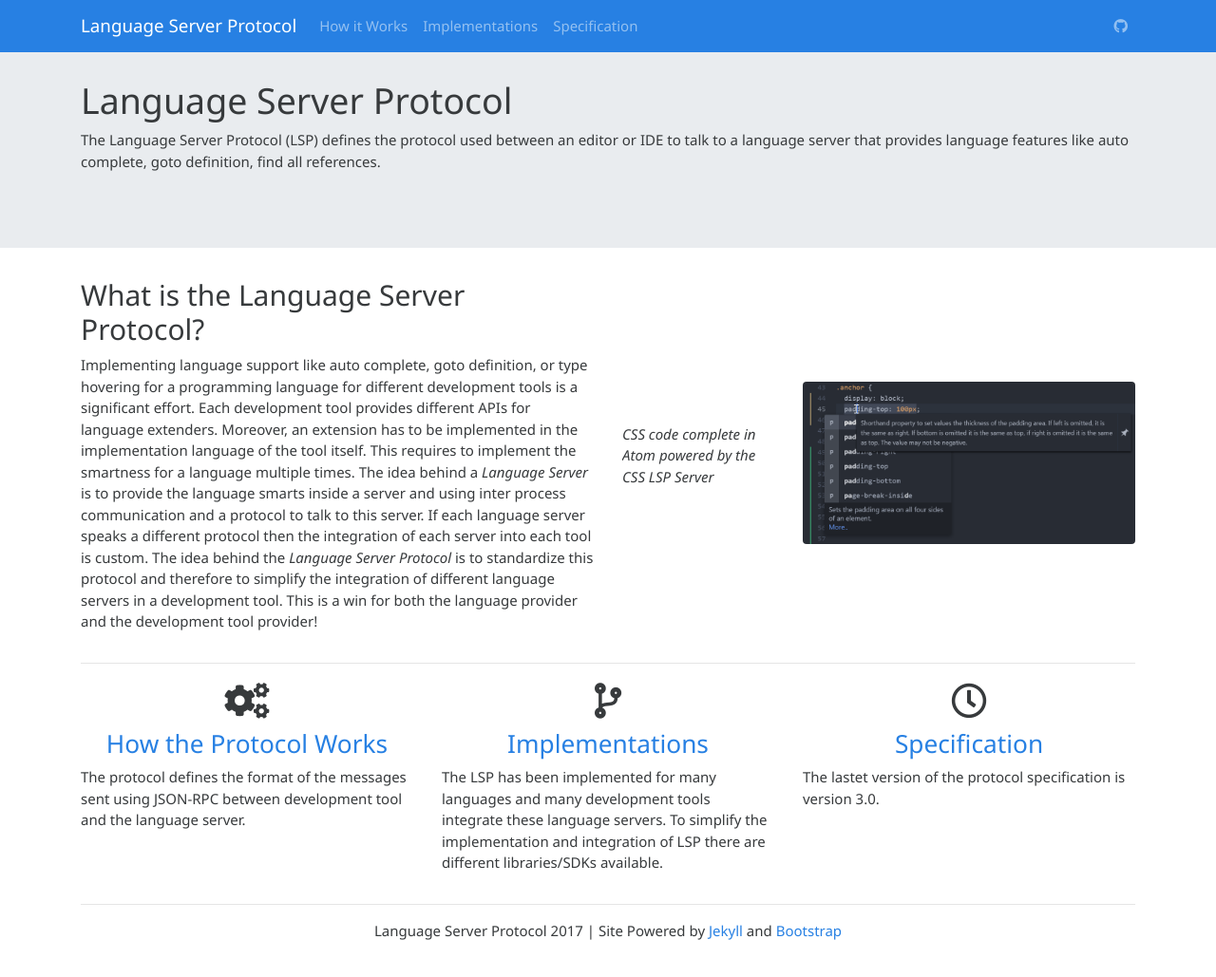
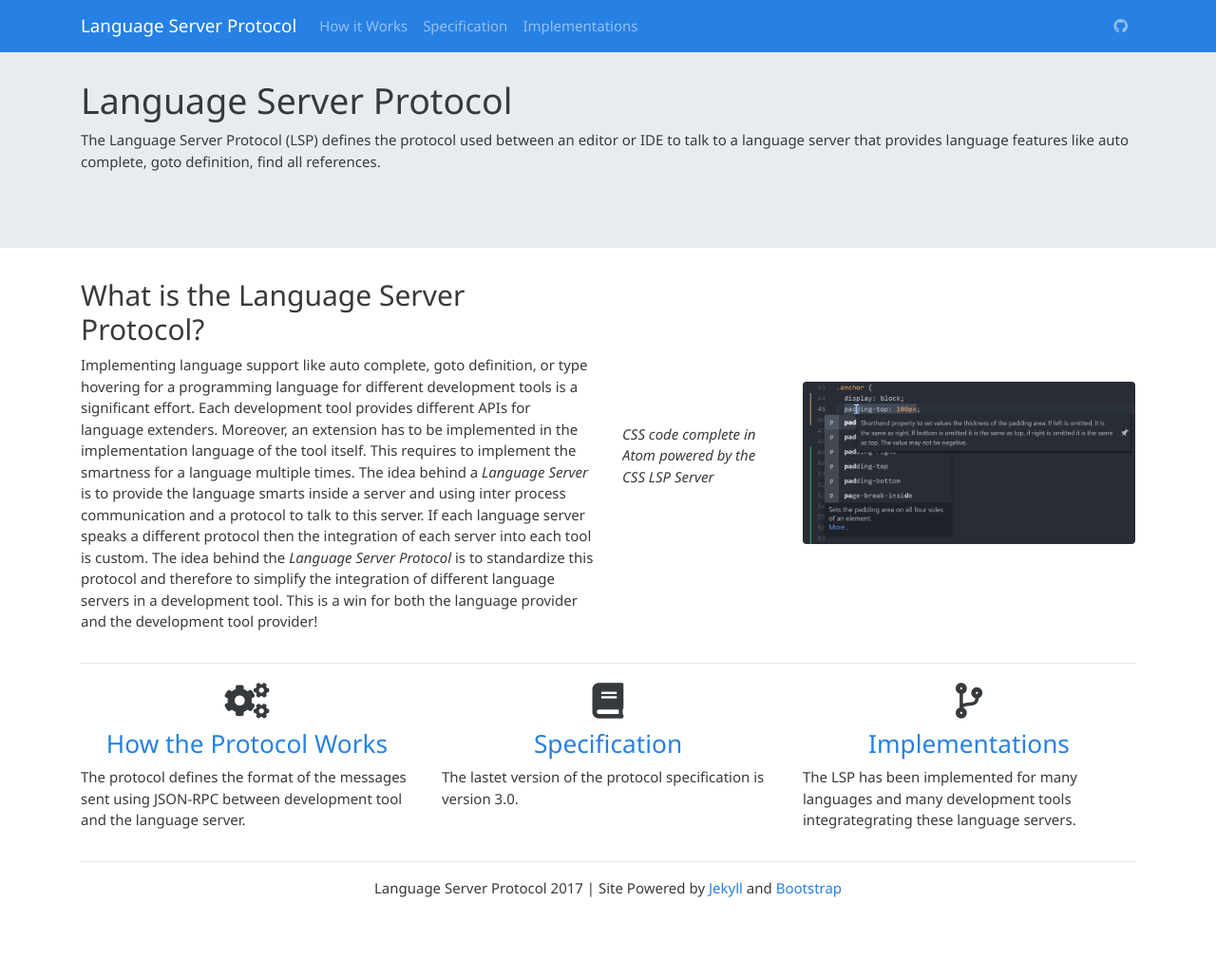
Before and after one commit to microsoft/language-server-protocol, a Jekyll site: the page built from index.html, in a window 1280 px wide and 1037 px high. Shown: the top 1029 px of the window at 95% size. Built offline with Jekyll 4.4.1, drawn with Linux system fonts in a browser that asks for light colours; nearby versions of some CDN libraries.

Commit message:
Some minor tweaks

```diff
--- a/_config.yml
+++ b/_config.yml
@@ -12,7 +12,7 @@ git_edit_address: https://github.com/Microsoft/language-server-protocol/blob/gh-
 markdown: kramdown
 highlighter: rouge
 
-gems:
+plugins:
   - github-pages
   - jemoji
 
--- a/_includes/topnav.html
+++ b/_includes/topnav.html
@@ -13,11 +13,11 @@
                 <li {% if page.sectionid=='howItWorks' %} class="nav-item active" {% else %} class="nav-item" {% endif %}>
                     <a class="nav-link" href='{{ "/howItWorks" | prepend: site.baseurl }}'>How it Works</a>
                 </li>
+                <li {% if page.sectionid=='specification' %} class="nav-item active" {% else %} class="nav-item" {% endif %}>
+                    <a class="nav-link" href='{{ "/specification" | prepend: site.baseurl }}'>Specification</a>
+                </li>
                 <li {% if page.sectionid=='implementors' %} class="nav-item active" {% else %} class="nav-item" {% endif %}>
                     <a class="nav-link" href="{{ sorted.first.url | prepend: site.baseurl }}">Implementations</a>
-                </li>
-                <li {% if page.sectionid=='specification' %} class="nav-item active" {% else %} class="nav-item" {% endif %}>
-                    <a class="nav-link" href='{{ "/specification" | prepend: site.baseurl }}'>Specification</a>
                 </li>
             </ul>
         </div>
--- a/index.html
+++ b/index.html
@@ -69,19 +69,19 @@ layout: default
             </p>
         </div>
         <div class="col-lg-4">
-            <h1 class="text-center"><i class="fas fa-code-branch" aria-hidden="true"></i></h1>
-            {% assign sorted = site.implementors | sort: 'index' %}
-            <a href = "{{ sorted.first.url | prepend: site.baseurl }}"><h3 class="text-center">Implementations</h3></a>
-            <p>
-                The LSP has been implemented for many languages and many development tools integrate these language servers. To simplify the implementation and integration of LSP there are different libraries/SDKs available.
-            </p>
-        </div>
-        <div class="col-lg-4">
-            <h1 class="text-center"><i class="far fa-clock" aria-hidden="true"></i></h1>
+            <h1 class="text-center"><i class="fas fa-book" aria-hidden="true"></i></h1>
             <a href='{{ "/specification" | prepend: site.baseurl }}'><h3 class="text-center">Specification</h3></a>
             <p>
                 The lastet version of the protocol specification is version 3.0.
             </p>
         </div>
+        <div class="col-lg-4">
+            <h1 class="text-center"><i class="fas fa-code-branch" aria-hidden="true"></i></h1>
+            {% assign sorted = site.implementors | sort: 'index' %}
+            <a href = "{{ sorted.first.url | prepend: site.baseurl }}"><h3 class="text-center">Implementations</h3></a>
+            <p>
+                The LSP has been implemented for many languages and many development tools integrategrating these language servers.
+            </p>
+        </div>
     </div>
 </div>
```
